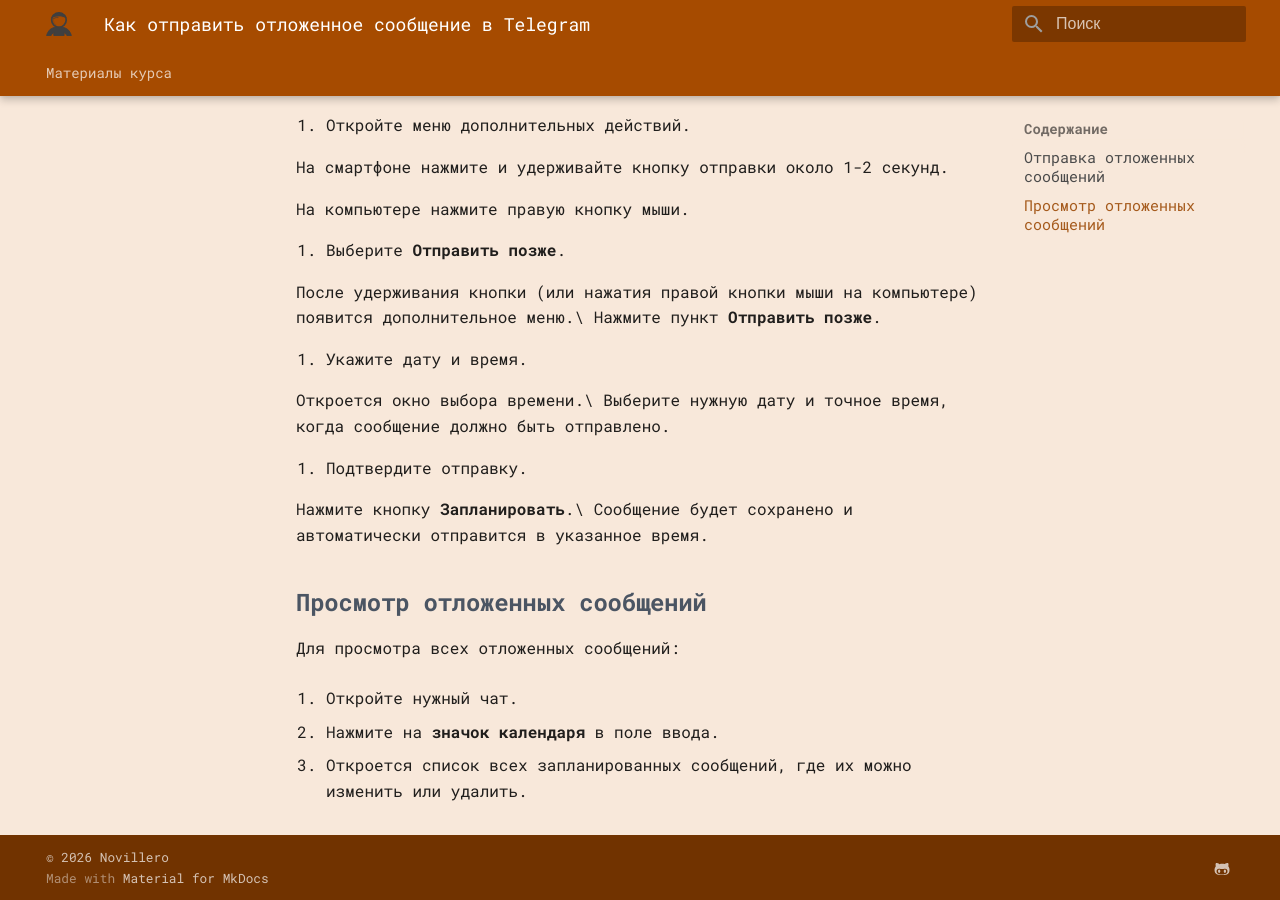
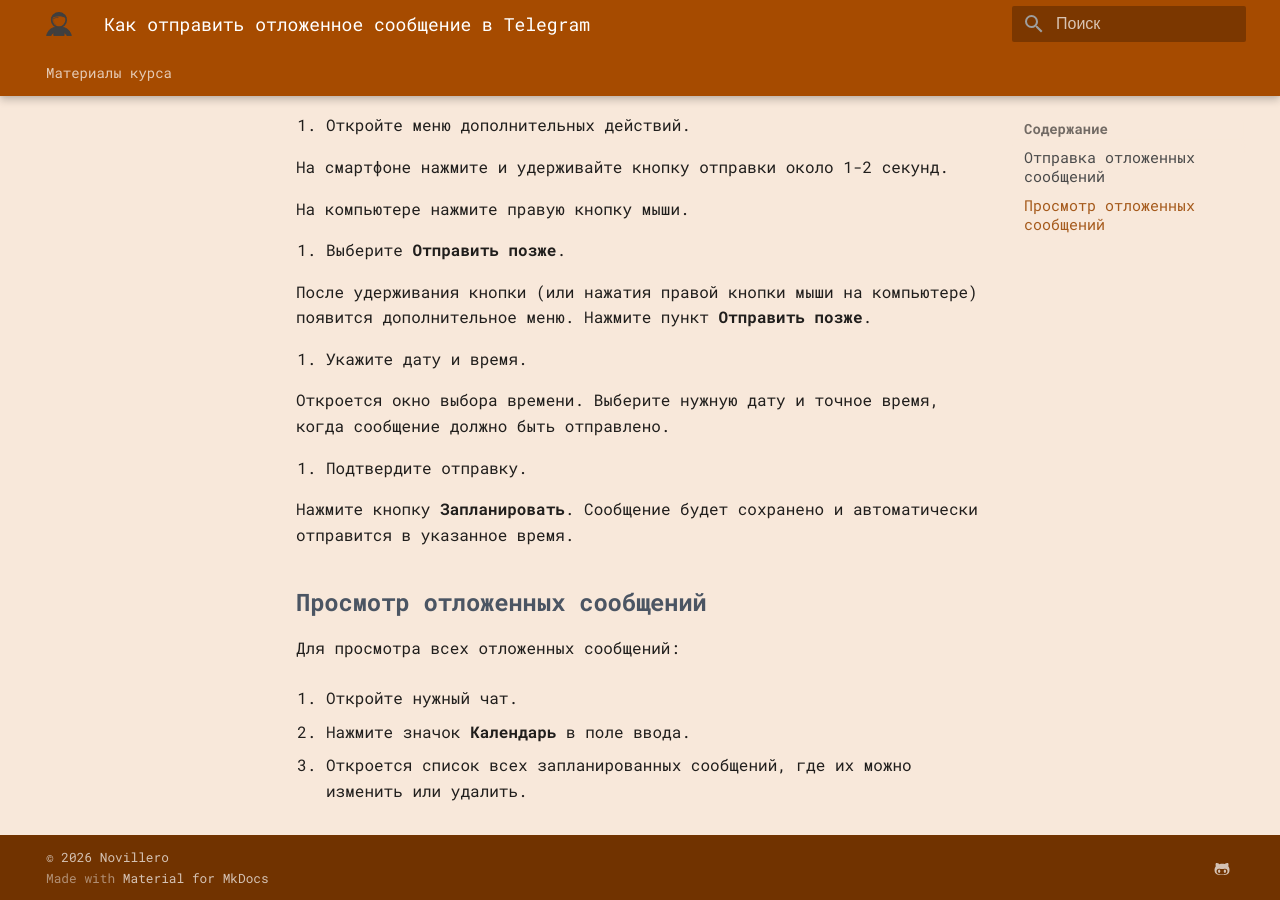
Before and after one commit to novillero/dac-adv-2, an MkDocs documentation site: the page built from docs/instructions/creems84-instruction.md, in a window 1280 px wide and 900 px high, scrolled down 526 px. Built offline with MkDocs 1.6.1 and Material for MkDocs 9.7.7, drawn with Linux system fonts in a browser that asks for light colours; some web fonts are replaced.

Commit message:
Добавлены исправления

```diff
--- a/docs/instructions/creems84-instruction.md
+++ b/docs/instructions/creems84-instruction.md
@@ -2,8 +2,7 @@
 
 ## Отправка отложенных сообщений
 
-Иногда нужно отправить сообщение в определённое время —
-например, утром, во время рабочего дня или в день рождения друга.
+Иногда нужно отправить сообщение в определённое время — например, утром, во время рабочего дня или в день рождения друга.
 
 В Telegram есть встроенная функция отложенной отправки сообщений. Для того, чтобы ей воспользоваться выполните следующий алгоритм действий:
 
@@ -23,18 +22,15 @@
 
 4. Выберите **Отправить позже**.
 
-После удерживания кнопки (или нажатия правой кнопки мыши на компьютере) появится дополнительное меню.\
-Нажмите пункт **Отправить позже**.
+После удерживания кнопки (или нажатия правой кнопки мыши на компьютере) появится дополнительное меню. Нажмите пункт **Отправить позже**.
 
 5. Укажите дату и время.
 
-Откроется окно выбора времени.\
-Выберите нужную дату и точное время, когда сообщение должно быть отправлено.
+Откроется окно выбора времени. Выберите нужную дату и точное время, когда сообщение должно быть отправлено.
 
 6. Подтвердите отправку.
 
-Нажмите кнопку **Запланировать**.\
-Сообщение будет сохранено и автоматически отправится в указанное время.
+Нажмите кнопку **Запланировать**. Сообщение будет сохранено и автоматически отправится в указанное время.
 
 ## Просмотр отложенных сообщений
 
@@ -42,6 +38,6 @@
 
 1.  Откройте нужный чат.
 
-2.  Нажмите на **значок календаря** в поле ввода.
+2.  Нажмите значок **Календарь** в поле ввода.
 
 3.  Откроется список всех запланированных сообщений, где их можно изменить или удалить.
```
